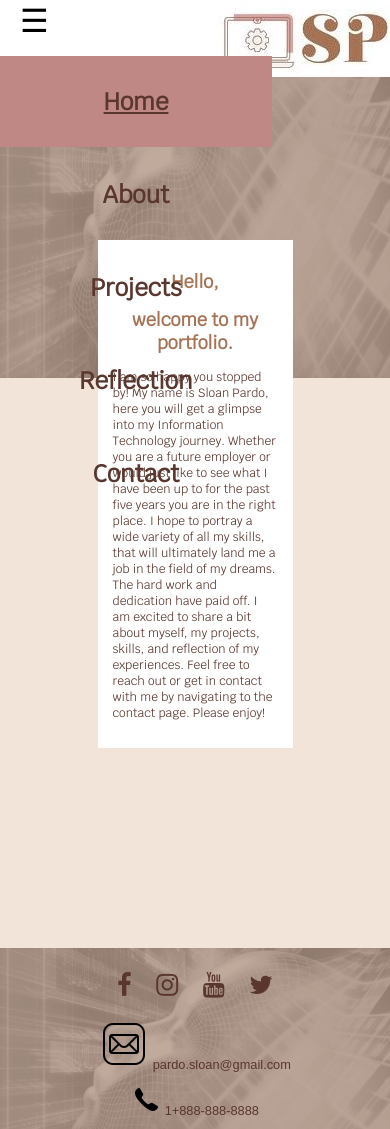
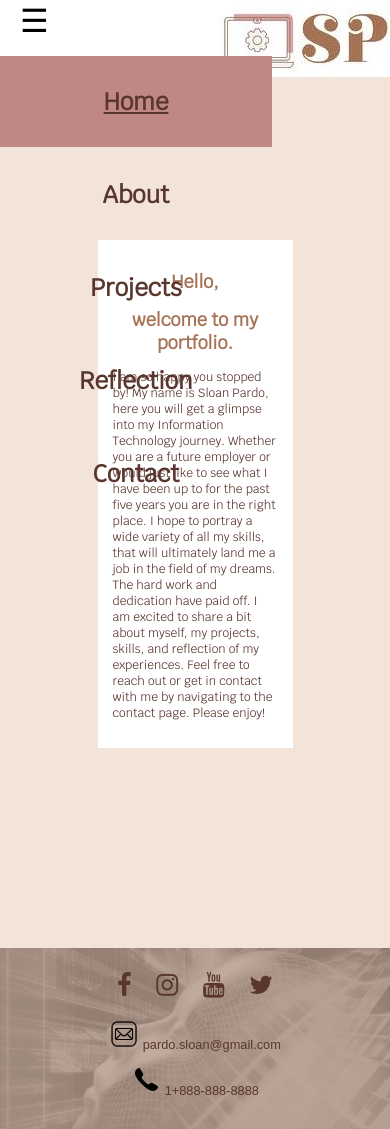
Before and after one commit to sloanyp/sloanyp.github.io, a plain HTML site: page islt_4355/index.html in a window 390 px wide. Shown: the top 1129 px of the page. Drawn offline with Linux system fonts and the light colour scheme.

Commit message:
hover icon/ embedded video

```diff
--- a/islt_4355/about.css
+++ b/islt_4355/about.css
@@ -112,6 +112,13 @@ h1{
     color:#59362E;
     transition:0.5s;
 }
+.icon{
+  width:30px;
+  transition: transform .2s;
+}
+.icon:hover{
+  transform: scale(1.5);
+}
 
 .footer .row a:hover{
     color:#fff;
--- a/islt_4355/home.css
+++ b/islt_4355/home.css
@@ -50,7 +50,17 @@ p{
 }
 .footer .row p{
     text-align: center;
+
 }
+.icon{
+    width:30px;
+    transition: transform .2s;
+}
+.icon:hover{
+    transform: scale(1.5);
+}
+
+
  /*footer code from https://alvarotrigo.com/blog/website-footers/*/
 .footer .row a{
     text-decoration:none;
@@ -93,13 +103,7 @@ p{
 }
 
 @media screen and (max-width: 700px) {
-    body{
-      background-image: url("graphicforwebsite2.jpg");
-      background-repeat: no-repeat;
-      background-size: 100% 30%;
-      background-color: #f2e4d8 ;
-      margin: 0px;
-    }
+
 
       .wrapper {
           display: block;
--- a/islt_4355/index.html
+++ b/islt_4355/index.html
@@ -80,11 +80,16 @@ Tested: 2/6/2023
             <div class="row">
                 <p>
                     <a href="mailto:pardo.sloan@gmail.com">
-                        <img src="icons8-mail-50.png" alt ="mail" class="icon"> pardo.sloan@gmail.com
+                        <img src="icons8-mail-50.png" alt ="mail" class="icon">
+                         pardo.sloan@gmail.com
 
                     </a>
                 </p>
-                <p> <img src="icons8-phone-30.png" alt ="phone" class="icon"> 1+888-888-8888</p>
+                <p>
+                    <a href="tel:1+8888888888">
+                        <img src="icons8-phone-30.png" alt ="phone" class="icon"> 1+888-888-8888
+                    </a>
+                </p>
             </div>
 
             <div class="row">
--- a/islt_4355/projects.css
+++ b/islt_4355/projects.css
@@ -69,6 +69,13 @@ footer{
 .footer .row a:hover{
     color:#fff;
 }
+.icon{
+    width:30px;
+    transition: transform .2s;
+}
+.icon:hover{
+    transform: scale(1.5);
+}
 
 .footer .row ul{
     width:100%;
--- a/islt_4355/reflection.css
+++ b/islt_4355/reflection.css
@@ -92,9 +92,16 @@ footer{
 }
 
 .footer .row a:hover{
-    color: pink;
+    color: white;
     transform: rotate(360deg);
 
+}
+.icon{
+    width: 30px;
+    transition: transform .2s;
+}
+.icon:hover{
+    transform: scale(1.5);
 }
 
 .footer .row ul{
```
Also changed, not shown: islt_4355/about.html (+5 -1 lines), islt_4355/project.html (+5 -1 lines), islt_4355/reflection.html (+5 -1 lines).
